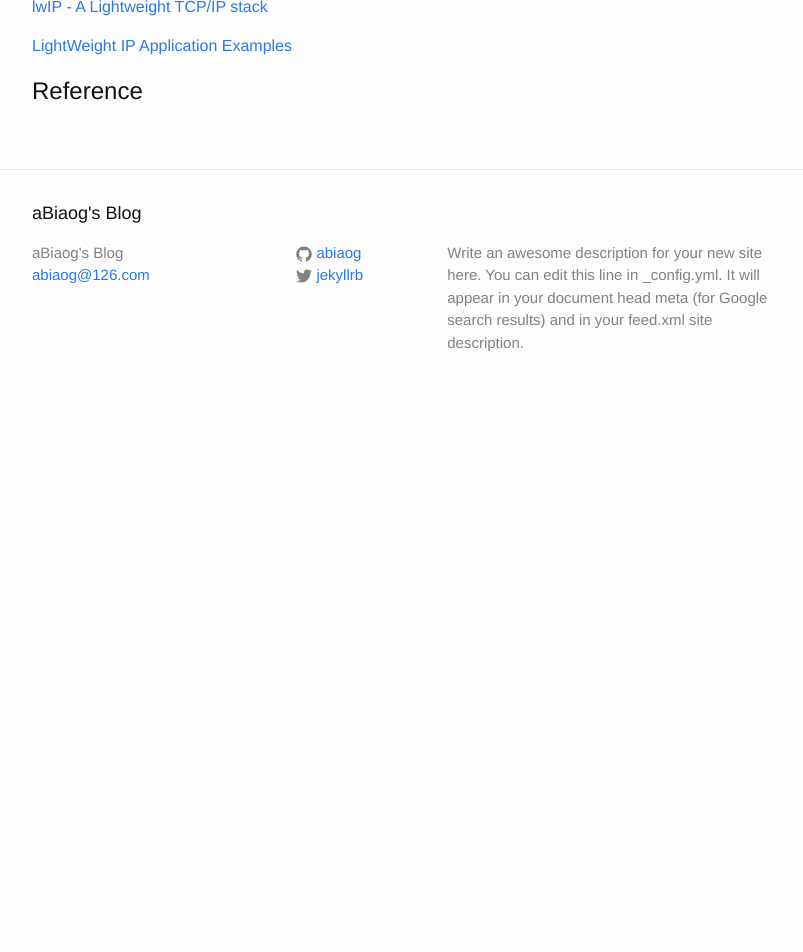
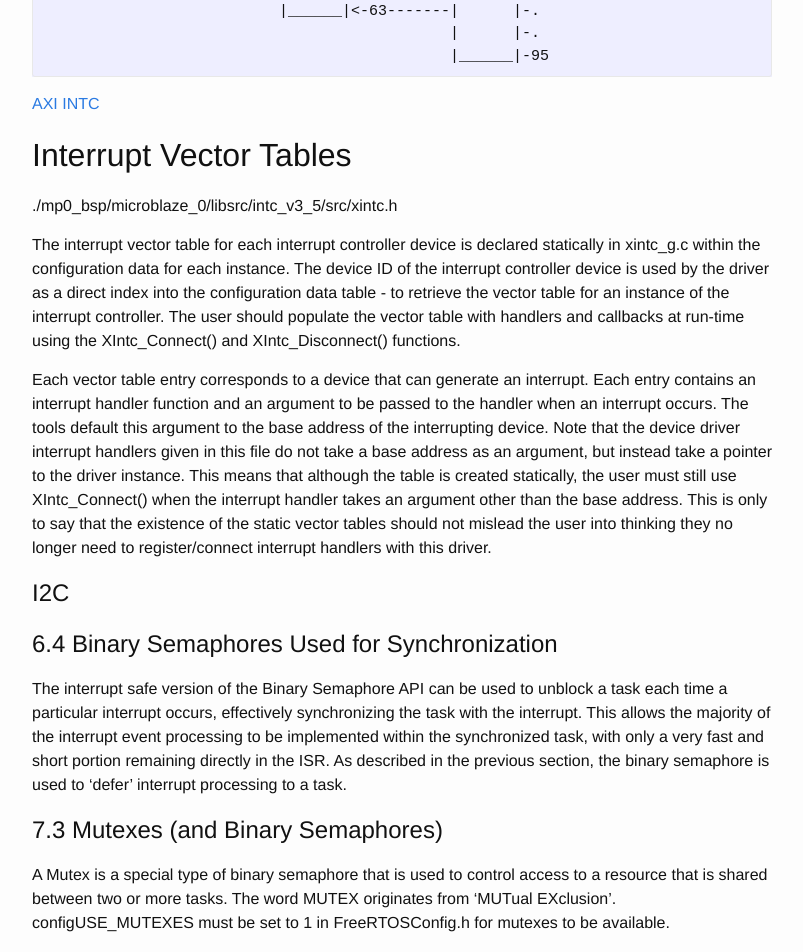
Before and after one commit to abiaog/abiaog.github.io, a Jekyll site: the page built from _posts/2017-05-03-FreeRTOS.markdown, in a window 1280 px wide and 1400 px high, scrolled down 2028 px. Shown: the top 952 px of the window, without its empty margins (238-1041 px from the left). Built offline with Jekyll 4.4.1, drawn with Linux system fonts in a browser that asks for light colours; before the commit the page ends 2442 px from its top, so only the background shows below that; some of the changed text lies outside the part shown.

Commit message:
freeRTOS

```diff
--- a/_posts/2017-05-03-FreeRTOS.markdown
+++ b/_posts/2017-05-03-FreeRTOS.markdown
@@ -24,17 +24,17 @@
 
 The first and second level directories of the FreeRTOS distribution are shown and described in Figure 1.
 
-FreeRTOS
-│ │
-│ ├─`Source` Directory containing the FreeRTOS source files
-│ │
-│ └─`Demo` Directory containing pre-configured and port specific FreeRTOS demo projects
-│
-FreeRTOS-Plus
- │
- ├─`Source` Directory containing source code for some FreeRTOS+ ecosystem components
- │
- └─`Demo` Directory containing demo projects for FreeRTOS+ ecosystem components
+	FreeRTOS
+	│ │
+	│ ├─`Source` Directory containing the FreeRTOS source files
+	│ │
+	│ └─`Demo` Directory containing pre-configured and port specific FreeRTOS demo projects
+	│
+	FreeRTOS-Plus
+	 │
+	 ├─`Source` Directory containing source code for some FreeRTOS+ ecosystem components
+	 │
+	 └─`Demo` Directory containing demo projects for FreeRTOS+ ecosystem components
 
 Figure 1. Top level directories within the FreeRTOS distribution
 
@@ -44,16 +44,16 @@
 
 # FreeRTOS Source Files Common to All Ports
 
-FreeRTOS
- │
- └─Source
- │
- ├─tasks.c FreeRTOS source file - always required
- ├─list.c FreeRTOS source file - always required
- ├─queue.c FreeRTOS source file - nearly always required
- ├─timers.c FreeRTOS source file - optional
- ├─event_groups.c FreeRTOS source file - optional
- └─croutine.c FreeRTOS source file - optional
+	FreeRTOS
+	 │
+	 └─Source
+	 │
+	 ├─tasks.c FreeRTOS source file - always required
+	 ├─list.c FreeRTOS source file - always required
+	 ├─queue.c FreeRTOS source file - nearly always required
+	 ├─timers.c FreeRTOS source file - optional
+	 ├─event_groups.c FreeRTOS source file - optional
+	 └─croutine.c FreeRTOS source file - optional
 
 Figure 2. Core FreeRTOS source files within the FreeRTOS directory tree
 
@@ -86,6 +86,24 @@
 Chapter 3.
 
 
+
+For Cascade mode, Interrupt IDs are generated in xparameters.h
+as shown below:
+
+	    Master/Primary INTC
+		 ______
+		|      |-0      Secondary INTC
+		|      |-.         ______
+		|      |-.        |      |-32        Last INTC
+		|      |-.        |      |-.          ______
+		|______|<-31------|      |-.         |      |-64
+			          |      |-.         |      |-.
+			          |______|<-63-------|      |-.
+			                             |      |-.
+			                             |______|-95
+
+
+
 [AXI INTC](https://www.xilinx.com/support/documentation/ip_documentation/axi_intc/v4_1/pg099-axi-intc.pdf)
 
 
@@ -115,13 +133,63 @@
 register/connect interrupt handlers with this driver.
 
 
+# I2C
+
+
+
+# 6.4 Binary Semaphores Used for Synchronization
+
+The interrupt safe version of the Binary Semaphore API can be used to unblock a task each
+time a particular interrupt occurs, effectively synchronizing the task with the interrupt. This
+allows the majority of the interrupt event processing to be implemented within the
+synchronized task, with only a very fast and short portion remaining directly in the ISR. As
+described in the previous section, the binary semaphore is used to ‘defer’ interrupt processing
+to a task.
+
+
+
+
+
+# 7.3 Mutexes (and Binary Semaphores)
+
+A Mutex is a special type of binary semaphore that is used to control access to a resource that
+is shared between two or more tasks. The word MUTEX originates from ‘MUTual EXclusion’.
+configUSE_MUTEXES must be set to 1 in FreeRTOSConfig.h for mutexes to be available.
+
+
+Even though mutexes and binary semaphores share many characteristics, the scenario shown
+in Figure 63 (where a mutex is used for mutual exclusion) is completely different to that shown
+in Figure 53 (where a binary semaphore is used for synchronization). The primary difference
+is what happens to the semaphore after it has been obtained:
+
+* A semaphore that is used for mutual exclusion must always be returned.
+
+* A semaphore that is used for synchronization is normally discarded and not returned.
+
+![mutex.png](https://s19.postimg.org/l0mn26g7l/mutex.png)
+
+
+
+
+
+
+[Mastering the FreeRTOS Real Time Kernel - a Hands On Tutorial Guide](http://www.freertos.org/Documentation/161204_Mastering_the_FreeRTOS_Real_Time_Kernel-A_Hands-On_Tutorial_Guide.pdf)
+
+
+
+
+# SPI
+
+
+[spi协议及工作原理分析](http://blog.csdn.net/skyflying2012/article/details/11710801)
+
+
+[Overview of Linux kernel SPI support](https://www.kernel.org/doc/Documentation/spi/spi-summary)
+
 
 
 
 # lwIP
-
-
-
 
 [lwIP - A Lightweight TCP/IP stack](http://savannah.nongnu.org/projects/lwip/)
 
@@ -130,3 +198,5 @@
 
 
 # Reference
+
+[Mastering_the_FreeRTOS_Real_Time_Kernel-A_Hands-On_Tutorial_Guide](http://www.freertos.org/Documentation/161204_Mastering_the_FreeRTOS_Real_Time_Kernel-A_Hands-On_Tutorial_Guide.pdf)
--- a/_posts/2017-05-27-tips-and-tools.markdown
+++ b/_posts/2017-05-27-tips-and-tools.markdown
@@ -5,6 +5,7 @@
 # How to download an entire website as plain text documents?
 
 In some cases, I would like to read html documents with VIM if all of the contents are plain text.
+
 First, wget the whole site do local machine. And then, filter all the html files into correct order. Finally,using some plain text browser, for example, elinks to dump the contents into plain text.
 
 
@@ -26,8 +27,8 @@
 ## dump html contents into plain text (or dump html one by one)
 
 elinks -dump https://www.kernel.org/doc/gorman/html/understand/understand008.html > BootMemoryAllocator.txt
+
 elinks -dump https://www.kernel.org/doc/gorman/html/understand/understand008.html >> <more contents>
-
 
 
 [Downloading an Entire Web Site with wget](http://www.linuxjournal.com/content/downloading-entire-web-site-wget)
```
Also changed, not shown: _posts/2017-02-14-Understanding-the-Linux-Kernel.markdown (+28 -10 lines).
